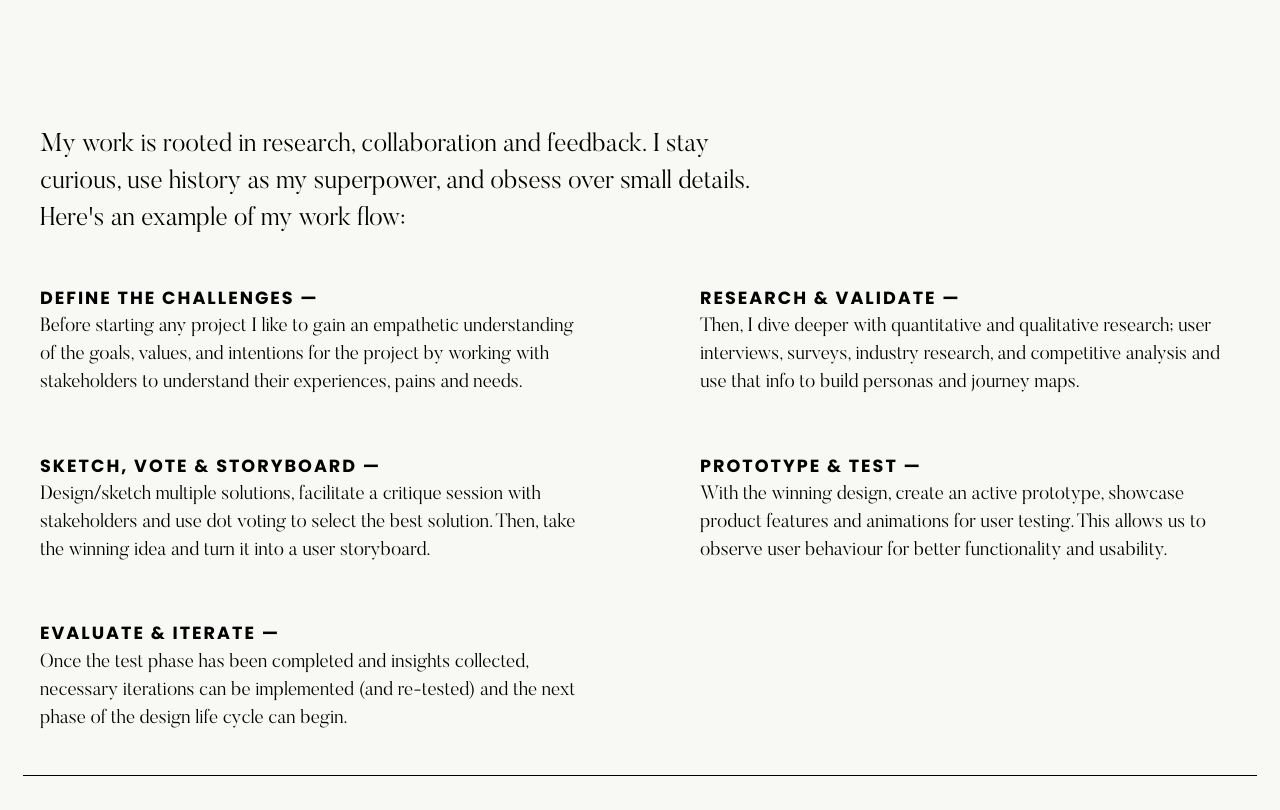
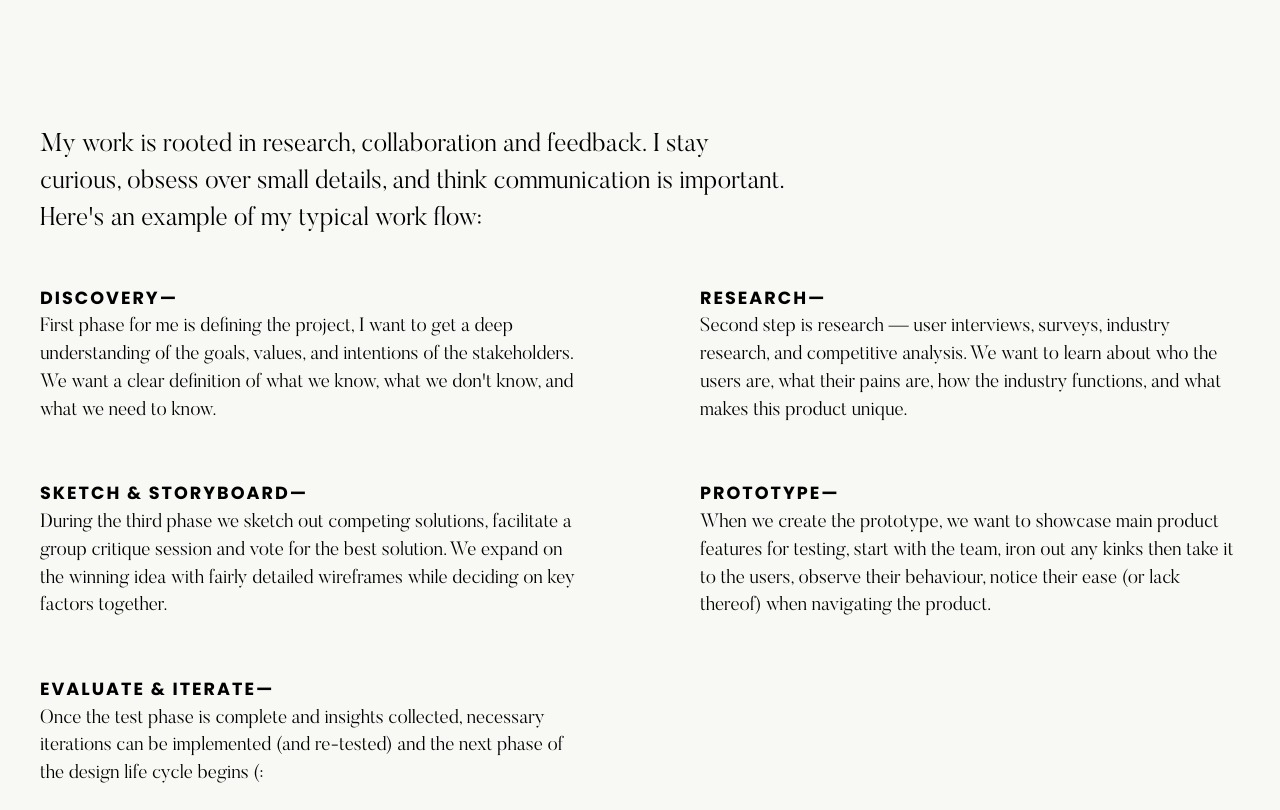
Before and after one commit to janellucia/virtual-assistant, a Gatsby site: page / in a window 1280 px wide. Shown: the part 1788-2598 px from the top of the page. Built offline with nearby package versions, Linux system fonts and the light colour scheme; Gatsby itself is replaced by a stand-in of ours; a web font is replaced by a local one.

Commit message:
2020 copy updates

```diff
--- a/src/pages/index.js
+++ b/src/pages/index.js
@@ -78,27 +78,27 @@
       </section>
       <section className="process">
         <div className="step-title">
-          <p>My work is rooted in research, collaboration and feedback. I stay curious, use history as my superpower, and obsess over small details. Here's an example of my work flow:</p>
+          <p>My work is rooted in research, collaboration and feedback. I stay curious, obsess over small details, and think communication is important. Here's an example of my typical work flow:</p>
         </div>
         <div className="step step-1">
-          <h3>Define the challenges —</h3>
-          <p>Before starting any project I like to gain an empathetic understanding of the goals, values, and intentions for the project by working with stakeholders to understand their experiences, pains and needs.</p>
+          <h3>Discovery&mdash;</h3>
+          <p>First phase for me is defining the project, I want to get a deep understanding of the goals, values, and intentions of the stakeholders. We want a clear definition of what we know, what we don't know, and what we need to know.</p>
         </div>
         <div className="step step-2">
-          <h3>Research &amp; Validate —</h3>
-          <p>Then, I dive deeper with quantitative and qualitative research; user interviews, surveys, industry research, and competitive analysis and use that info to build personas and journey maps.</p>
+          <h3>Research&mdash;</h3>
+          <p>Second step is research &mdash; user interviews, surveys, industry research, and competitive analysis. We want to learn about who the users are, what their pains are, how the industry functions, and what makes this product unique.</p>
         </div>
         <div className="step step-3">
-          <h3>Sketch, Vote &amp; Storyboard —</h3>
-          <p>Design/sketch multiple solutions, facilitate a critique session with stakeholders and use dot voting to select the best solution. Then, take the winning idea and turn it into a user storyboard.</p>
+          <h3>Sketch &amp; Storyboard&mdash;</h3>
+          <p>During the third phase we sketch out competing solutions, facilitate a group critique session and vote for the best solution. We expand on the winning idea with fairly detailed wireframes while deciding on key factors together.</p>
         </div>
         <div className="step step-5">
-          <h3>Prototype &amp; Test —</h3>
-          <p>With the winning design, create an active prototype, showcase product features and animations for user testing. This allows us to observe user behaviour for better functionality and usability.</p>
+          <h3>Prototype&mdash;</h3>
+          <p>When we create the prototype, we want to showcase main product features for testing, start with the team, iron out any kinks then take it to the users, observe their behaviour, notice their ease (or lack thereof) when navigating the product.</p>
         </div>
         <div className="step step-6">
-          <h3>Evaluate &amp; Iterate —</h3>
-          <p>Once the test phase has been completed and insights collected, necessary iterations can be implemented (and re-tested) and the next phase of the design life cycle can begin.</p>
+          <h3>Evaluate &amp; Iterate&mdash;</h3>
+          <p>Once the test phase is complete and insights collected, necessary iterations can be implemented (and re-tested) and the next phase of the design life cycle begins (:</p>
         </div>
       </section>
 
@@ -152,7 +152,7 @@
         }
       }
     }
-    imageSeven: file(relativePath: { eq: "home/girls-home.png" }) {
+    imageSeven: file(relativePath: { eq: "home/girls20-home.png" }) {
       childImageSharp {
         fluid(maxWidth: 1000) {
           ...GatsbyImageSharpFluid_noBase64
--- a/src/styles/_about.scss
+++ b/src/styles/_about.scss
@@ -161,6 +161,7 @@
 
             a {
                 text-decoration: underline;
+                padding: 0;
             }
 
             p:first-of-type {
```
Also changed, not shown: src/pages/about.js (+11 -11 lines), src/images/home/girls20-home.png.
